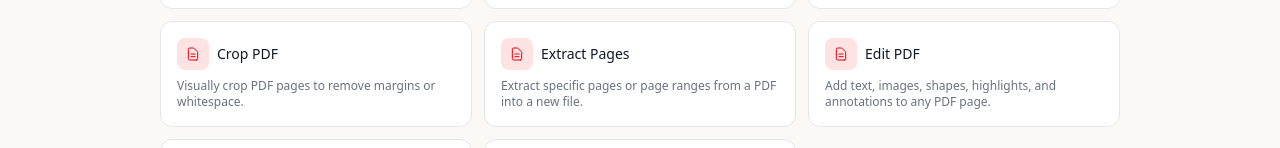
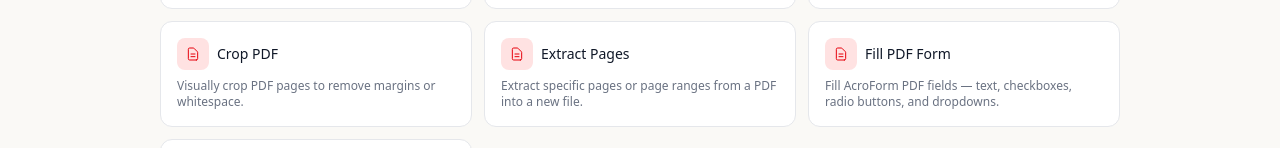
Before and after one commit to prasan89/dev-tools, a Next.js app: page /pdf-tools in a window 1280 px wide. Shown: the part 444-592 px from the top of the page. Built offline with nearby package versions, Linux system fonts and the light colour scheme; no server answers.

Commit message:
Remove PDF editor from tools directory

```diff
--- a/src/app/pdf-tools/page.tsx
+++ b/src/app/pdf-tools/page.tsx
@@ -12,7 +12,7 @@ export const metadata: Metadata = {
   },
   keywords: [
     'pdf tools online', 'free pdf tools', 'merge pdf', 'split pdf', 'compress pdf',
-    'pdf converter', 'ocr pdf', 'pdf editor online', 'browser based pdf',
+    'pdf converter', 'ocr pdf', 'browser based pdf',
   ],
   openGraph: {
     title: 'Free Online PDF Tools — Merge, Split, Compress & Convert PDFs',
@@ -50,7 +50,6 @@ const TOOL_CATEGORIES: ToolCategory[] = [
       { title: 'Organize PDF', description: 'Rotate, delete, and reorder PDF pages. Drag and drop to rearrange.', href: '/pdf-tools/organize-pdf', available: true },
       { title: 'Crop PDF', description: 'Visually crop PDF pages to remove margins or whitespace.', href: '/pdf-tools/crop-pdf', available: true },
       { title: 'Extract Pages', description: 'Extract specific pages or page ranges from a PDF into a new file.', href: '/pdf-tools/extract-pages', available: true },
-      { title: 'Edit PDF', description: 'Add text, images, shapes, highlights, and annotations to any PDF page.', href: '/pdf-tools/edit-pdf', available: true },
       { title: 'Fill PDF Form', description: 'Fill AcroForm PDF fields — text, checkboxes, radio buttons, and dropdowns.', href: '/pdf-tools/fill-pdf', available: true },
       { title: 'Create PDF Form', description: 'Add interactive form fields to any PDF — text boxes, checkboxes, radio buttons, and dropdowns.', href: '/pdf-tools/create-pdf-form', available: true },
     ],
```
